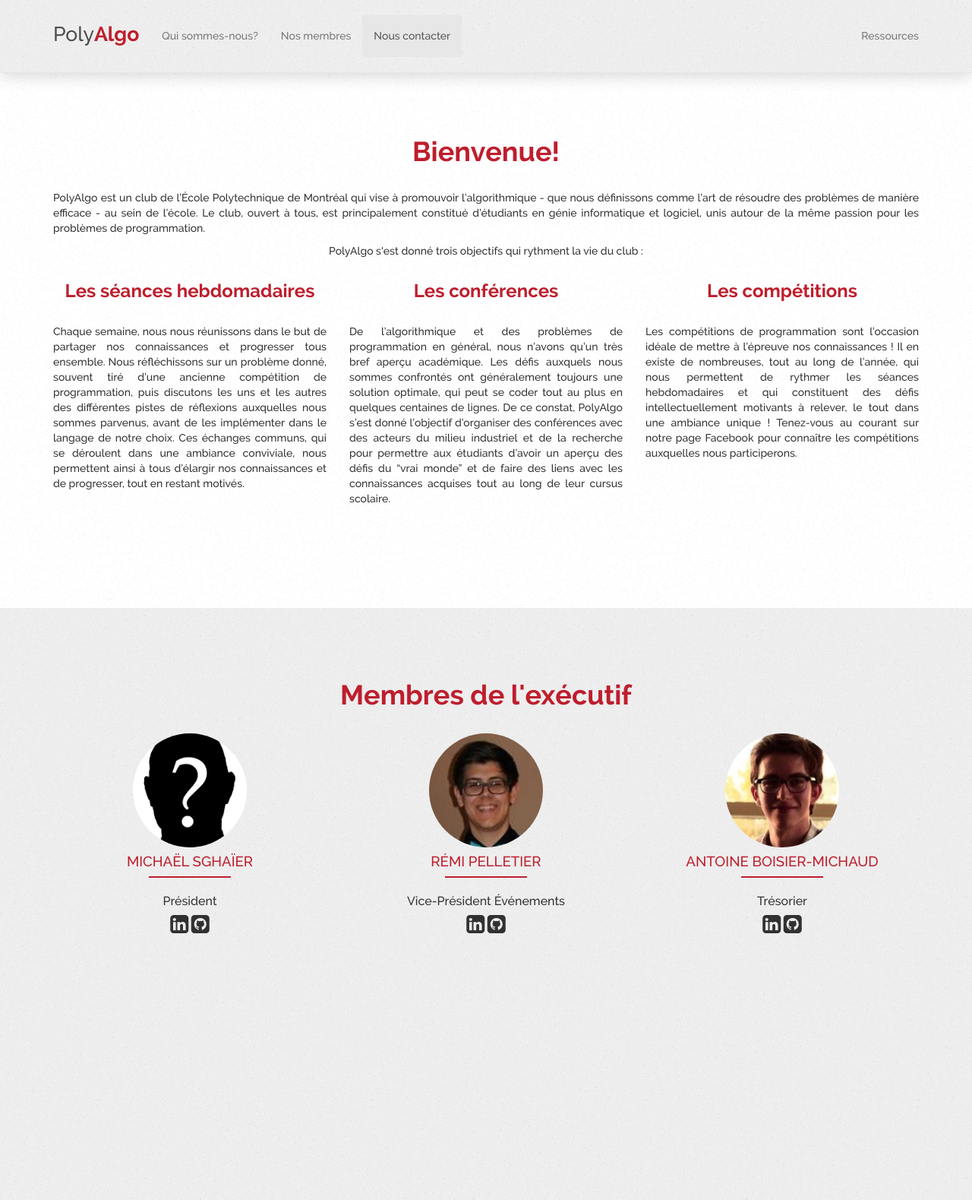
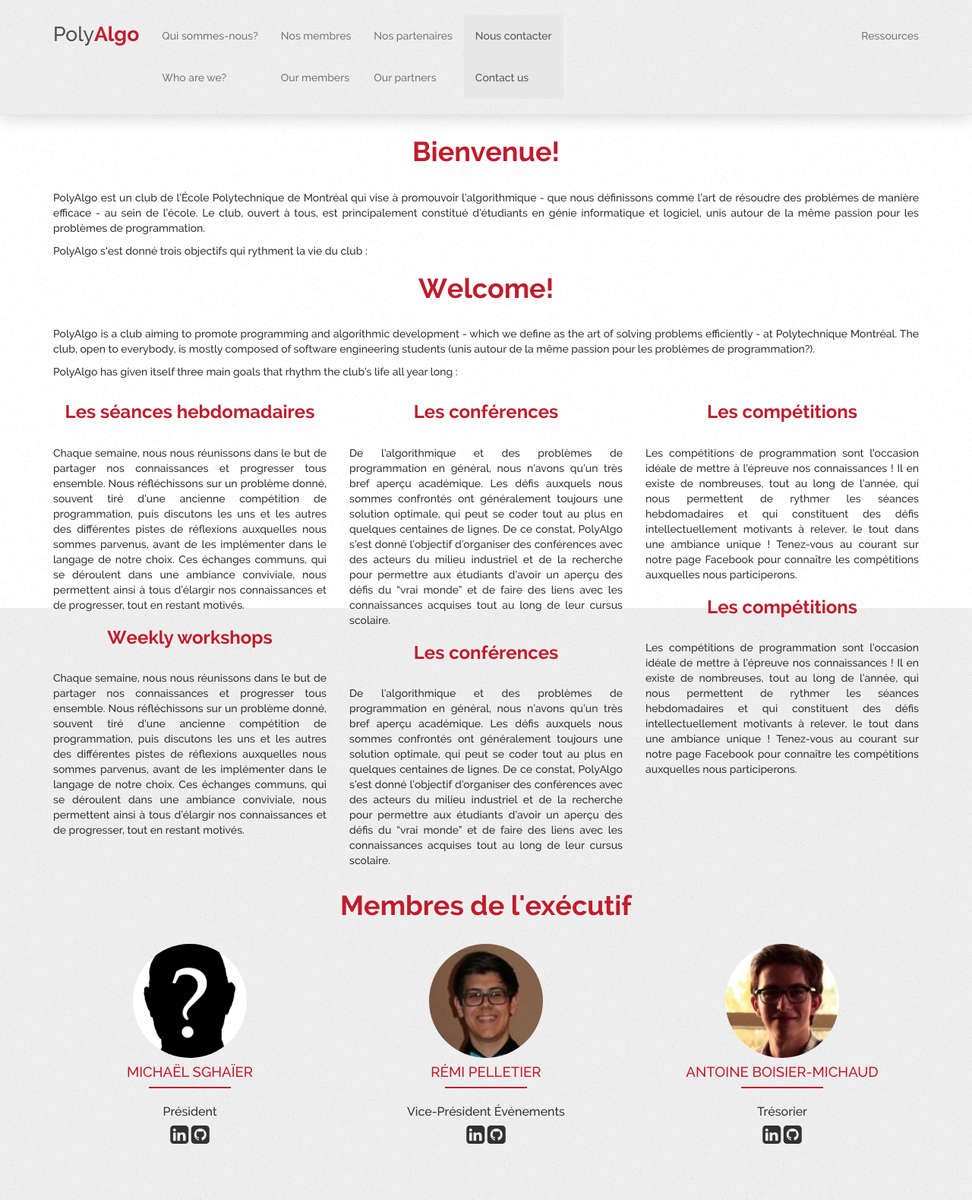
Before and after one commit to PolyAlgo/PolyAlgo, a plain HTML site: page index.html in a window 1280 px wide. Shown: the top 1579 px of the page at 76% size. Drawn offline with nearby package versions, Linux system fonts and the light colour scheme; no server answers.

Commit message:
Began translation

```diff
--- a/css/scrolling-nav.css
+++ b/css/scrolling-nav.css
@@ -116,6 +116,12 @@ p { font-weight: medium; }
 body { width: 100%; height: 100%; font-family: "Raleway", Helvetica, sans-serif; }
 
 html { width: 100%; height: 100%; }
+
+.fr { display: block; }
+
+.en { display: block !important; }
+
+.needs-translation { color: red !important; }
 
 .left      { text-align: left;    }
 
--- a/index.html
+++ b/index.html
@@ -47,21 +47,22 @@
                         <a class="page-scroll" href="#intro"></a>
                     </li>
                     <li>
-                        <a class="page-scroll" href="#intro">Qui sommes-nous?</a>
+                        <a class="page-scroll fr" href="#intro">Qui sommes-nous?</a>
+                        <a class="page-scroll en" href="#intro">Who are we?</a>
                     </li>
                     <li>
-                        <a class="page-scroll" href="#membres">Nos membres</a>
+                        <a class="page-scroll fr" href="#membres">Nos membres</a>
+                        <a class="page-scroll en" href="#membres">Our members</a>
                     </li>
-					<!--
                     <li>
-                        <a class="page-scroll" href="#partenaires">Nos partenaires</a>
+                        <a class="page-scroll fr" href="#partenaires">Nos partenaires</a>
+                        <a class="page-scroll en" href="#partenaires">Our partners</a>
                     </li>
-                    -->
                     <li>
-                        <a class="page-scroll" href="#contacter">Nous contacter</a>
+                        <a class="page-scroll fr" href="#contacter">Nous contacter</a>
+                        <a class="page-scroll en" href="#contacter">Contact us</a>
                     </li>
                 </ul>
-
                 <ul class="nav navbar-nav navbar-right">
                     <li>
                         <a href="./algorithmes.html" class="bouton-algorithmes"><span > Ressources</span></a>
@@ -77,23 +78,48 @@
         <div class="container">
             <div class="row">
                 <div class="col-lg-12">
+                    <span class="fr">
                         <h1>Bienvenue!</h1>
     					<p class="justified">PolyAlgo est un club de l’École Polytechnique de Montréal qui vise à promouvoir l’algorithmique - que nous définissons comme l’art de résoudre des problèmes de manière efficace - au sein de l’école. Le club, ouvert à tous, est principalement constitué d’étudiants en génie informatique et logiciel, unis autour de la même passion pour les problèmes de programmation.</p>
-					<p> PolyAlgo s'est donné trois objectifs qui rythment la vie du club : </p>
+    					<p class="justified">PolyAlgo s'est donné trois objectifs qui rythment la vie du club : </p>
+                    </span>
+                    <span class="en">
+                        <h1>Welcome!</h1>
+    					<p class="justified">PolyAlgo is a club aiming to promote programming and algorithmic development - which we define as the art of solving problems efficiently - at Polytechnique Montréal. The club, open to everybody, is mostly composed of software engineering students (unis autour de la même passion pour les problèmes de programmation?).</p>
+    					<p class="justified">PolyAlgo has given itself three main goals that rhythm the club’s life all year long : </p>
+                    </span>
 				</div>
             </div>
 			<div class="row">
                 <div class="col-lg-4">
+                    <span class="fr">
                         <h3>Les séances hebdomadaires</h3>
     					<p class="justified">Chaque semaine, nous nous réunissons dans le but de partager nos connaissances et progresser tous ensemble. Nous réfléchissons sur un problème donné, souvent tiré d’une ancienne compétition de programmation, puis discutons les uns et les autres des différentes pistes de réflexions auxquelles nous sommes parvenus, avant de les implémenter dans le langage de notre choix. Ces échanges communs, qui se déroulent dans une ambiance conviviale, nous permettent ainsi à tous d’élargir nos connaissances et de progresser, tout en restant motivés.</p>
+                    </span>
+                    <span class="en">
+                        <h3>Weekly workshops</h3>
+    					<p class="justified">Chaque semaine, nous nous réunissons dans le but de partager nos connaissances et progresser tous ensemble. Nous réfléchissons sur un problème donné, souvent tiré d’une ancienne compétition de programmation, puis discutons les uns et les autres des différentes pistes de réflexions auxquelles nous sommes parvenus, avant de les implémenter dans le langage de notre choix. Ces échanges communs, qui se déroulent dans une ambiance conviviale, nous permettent ainsi à tous d’élargir nos connaissances et de progresser, tout en restant motivés.</p>
+                    </span>
                 </div>
 				<div class="col-lg-4">
+                    <span class="fr">
                         <h3>Les conférences</h3>
     					<p class="justified">De l’algorithmique et des problèmes de programmation en général, nous n’avons qu’un très bref aperçu académique. Les défis auxquels nous sommes confrontés ont généralement toujours une solution optimale, qui peut se coder tout au plus en quelques centaines de lignes. De ce constat, PolyAlgo s’est donné l’objectif d’organiser des conférences avec des acteurs du milieu industriel et de la recherche pour permettre aux étudiants d’avoir un aperçu des défis du “vrai monde” et de faire des liens avec les connaissances acquises tout au long de leur cursus scolaire.</p>
+                    </span>
+                    <span class="en">
+                        <h3>Les conférences</h3>
+                        <p class="justified">De l’algorithmique et des problèmes de programmation en général, nous n’avons qu’un très bref aperçu académique. Les défis auxquels nous sommes confrontés ont généralement toujours une solution optimale, qui peut se coder tout au plus en quelques centaines de lignes. De ce constat, PolyAlgo s’est donné l’objectif d’organiser des conférences avec des acteurs du milieu industriel et de la recherche pour permettre aux étudiants d’avoir un aperçu des défis du “vrai monde” et de faire des liens avec les connaissances acquises tout au long de leur cursus scolaire.</p>
+                    </span>
                 </div>
 				<div class="col-lg-4">
+                    <span class="fr">
                         <h3>Les compétitions</h3>
     					<p class="justified">Les compétitions de programmation sont l’occasion idéale de mettre à l’épreuve nos connaissances ! Il en existe de nombreuses, tout au long de l’année, qui nous permettent de rythmer les séances hebdomadaires et qui constituent des défis intellectuellement motivants à relever, le tout dans une ambiance unique ! Tenez-vous au courant sur notre page Facebook pour connaître les compétitions auxquelles nous participerons.</p>
+                    </span>
+                    <span class="en">
+                        <h3>Les compétitions</h3>
+    					<p class="justified">Les compétitions de programmation sont l’occasion idéale de mettre à l’épreuve nos connaissances ! Il en existe de nombreuses, tout au long de l’année, qui nous permettent de rythmer les séances hebdomadaires et qui constituent des défis intellectuellement motivants à relever, le tout dans une ambiance unique ! Tenez-vous au courant sur notre page Facebook pour connaître les compétitions auxquelles nous participerons.</p>
+                    </span>
                 </div>
             </div>
         </div>
@@ -224,6 +250,7 @@
     <script src="js/bootstrap.min.js"></script>
     <script src="js/jquery.easing.min.js"></script>
     <script src="js/scrolling-nav.js"></script>
+    <script src="js/rotate-glyphs.js"></script>
 	<script src="js/gh-tools.js"></script>
     <script src="js/send-email.js"></script>
 </body>
```
Lines whose indentation alone changed are shown as unchanged.
